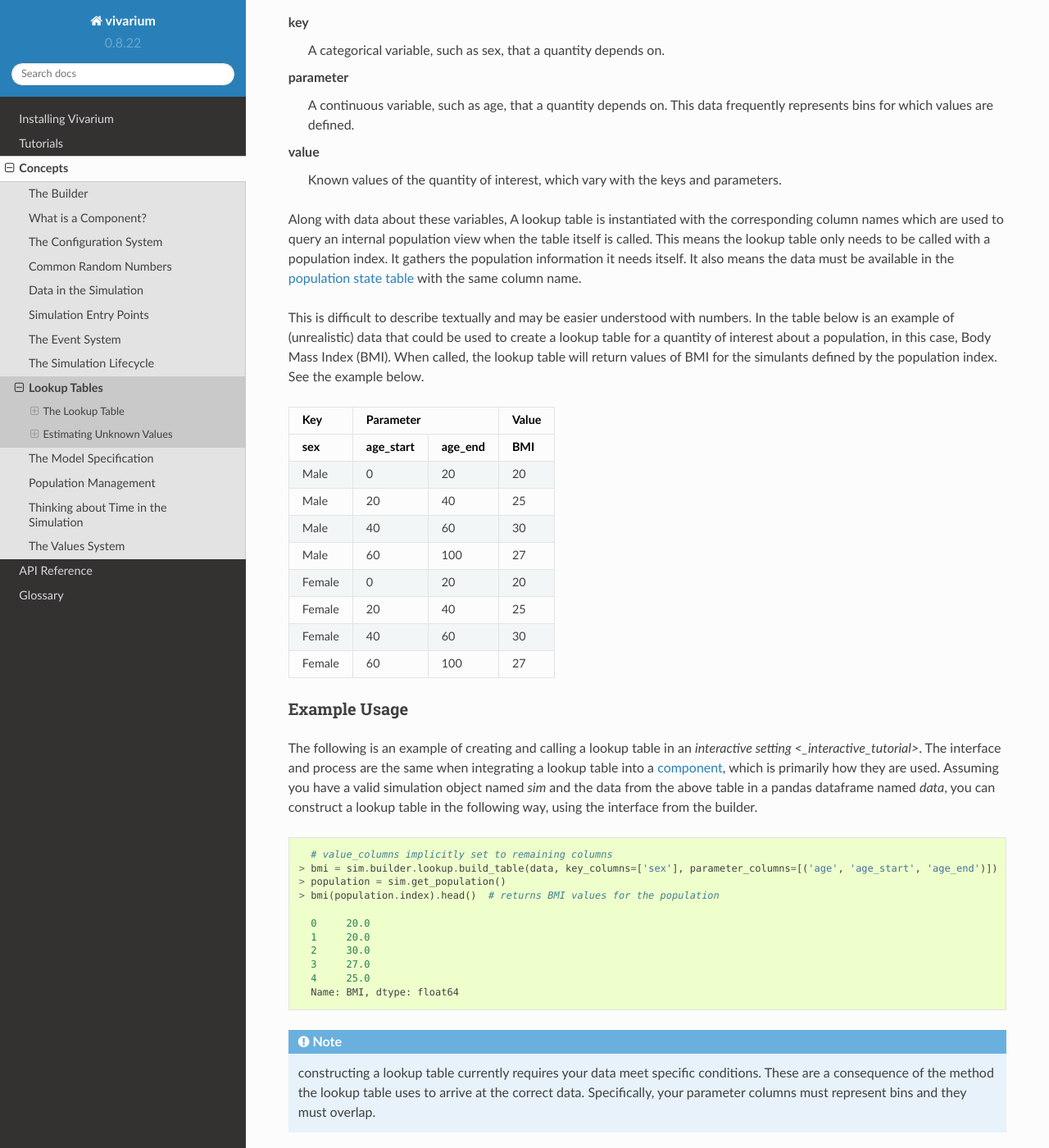
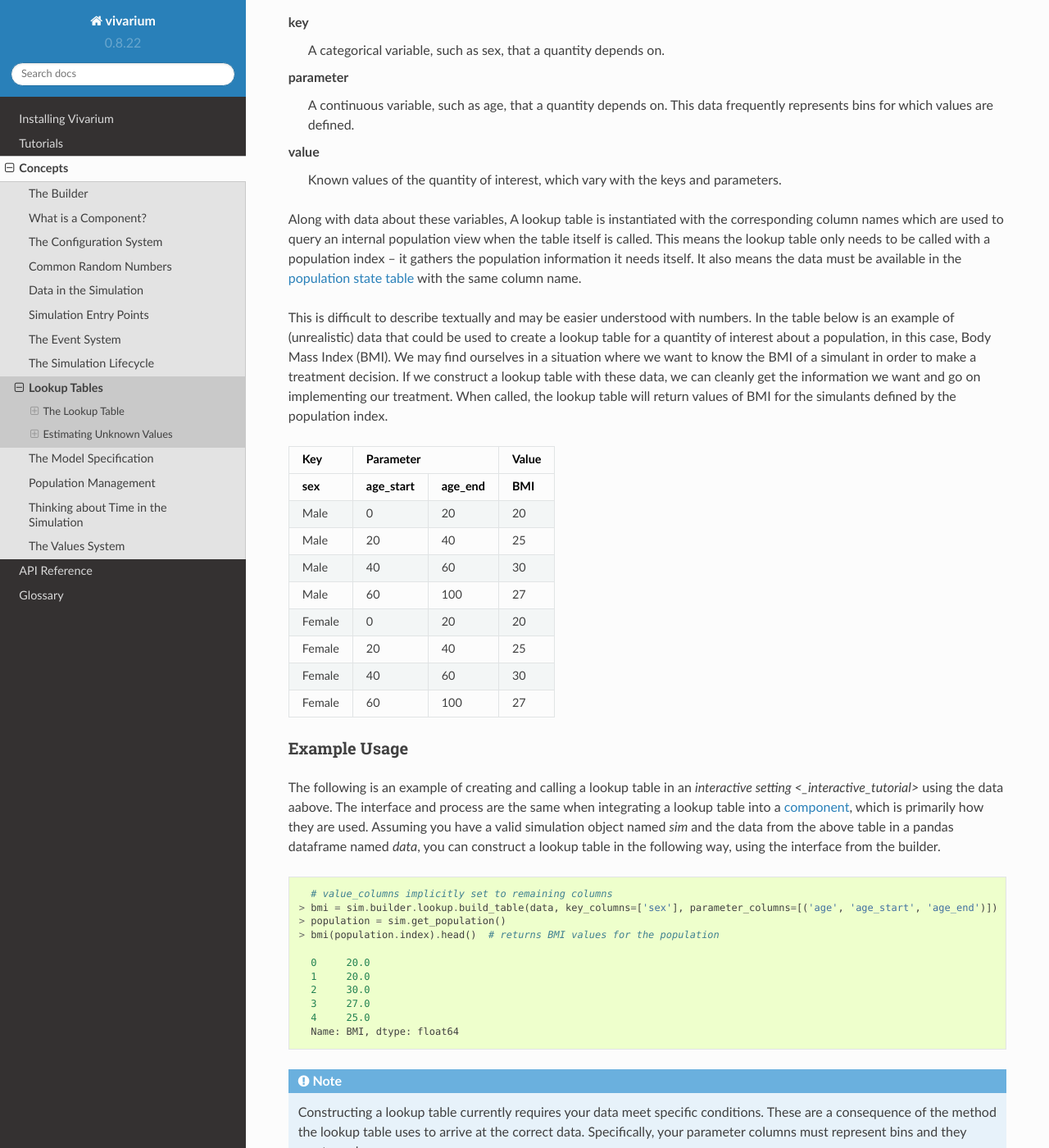
Before and after one commit to ihmeuw/vivarium, a Sphinx documentation site: the page built from docs/source/concepts/lookup.rst, in a window 1280 px wide and 1400 px high, scrolled down 731 px. Shown: the whole window at 82% size. Built offline with Sphinx 7.4.7 and the Read the Docs theme 2.0.0, drawn with Linux system fonts in a browser that asks for light colours; some of the changed text lies outside the part shown.

Commit message:
add info about hypothetical

```diff
--- a/docs/source/concepts/lookup.rst
+++ b/docs/source/concepts/lookup.rst
@@ -46,16 +46,19 @@ value
 Along with data about these variables, A lookup table is instantiated with the
 corresponding column names which are used to query an internal population view
 when the table itself is called. This means the lookup table only needs to be
-called with a population index. It gathers the population information it needs
+called with a population index -- it gathers the population information it needs
 itself. It also means the data must be available in the
 :term:`population state table <State Table>` with the same column name.
 
 This is difficult to describe textually and may be easier understood with
 numbers. In the table below is an example of (unrealistic) data that could be
 used to create a lookup table for a quantity of interest about a population,
-in this case, Body Mass Index (BMI). When called, the lookup table will return
-values of BMI for the simulants defined by the population index. See the example
-below.
+in this case, Body Mass Index (BMI). We may find ourselves in a situation where
+we want to know the BMI of a simulant in order to make a treatment decision.
+If we construct a lookup table with these data, we can cleanly get the
+information we want and go on implementing our treatment. When called, the
+lookup table will return values of BMI for the simulants defined by the
+population index.
 
 ======  =========  =======  ======
 Key         Parameter       Value
@@ -76,12 +79,12 @@ Example Usage
 ~~~~~~~~~~~~~
 
 The following is an example of creating and calling a lookup table in an
-`interactive setting <_interactive_tutorial>`. The interface and process are the
-same when integrating a lookup table into a :term:`component <Component>`, which
-is primarily how they are used. Assuming you have a valid simulation object
-named `sim` and the data from the above table in a pandas dataframe named
-`data`, you can construct a lookup table in the following way, using the
-interface from the builder.
+`interactive setting <_interactive_tutorial>` using the data aabove. The
+interface and process are the same when integrating a lookup table into a
+:term:`component <Component>`, which is primarily how they are used. Assuming
+you have a valid simulation object named `sim` and the data from the above table
+in a pandas dataframe named `data`, you can construct a lookup table in the
+following way, using the interface from the builder.
 
 .. code-block:: python
 
@@ -98,7 +101,7 @@ interface from the builder.
       Name: BMI, dtype: float64
 
 .. note::
-    constructing a lookup table currently requires your data meet specific
+    Constructing a lookup table currently requires your data meet specific
     conditions. These are a consequence of the method the lookup table uses to
     arrive at the correct data. Specifically, your parameter columns must
     represent bins and they must overlap.
```
